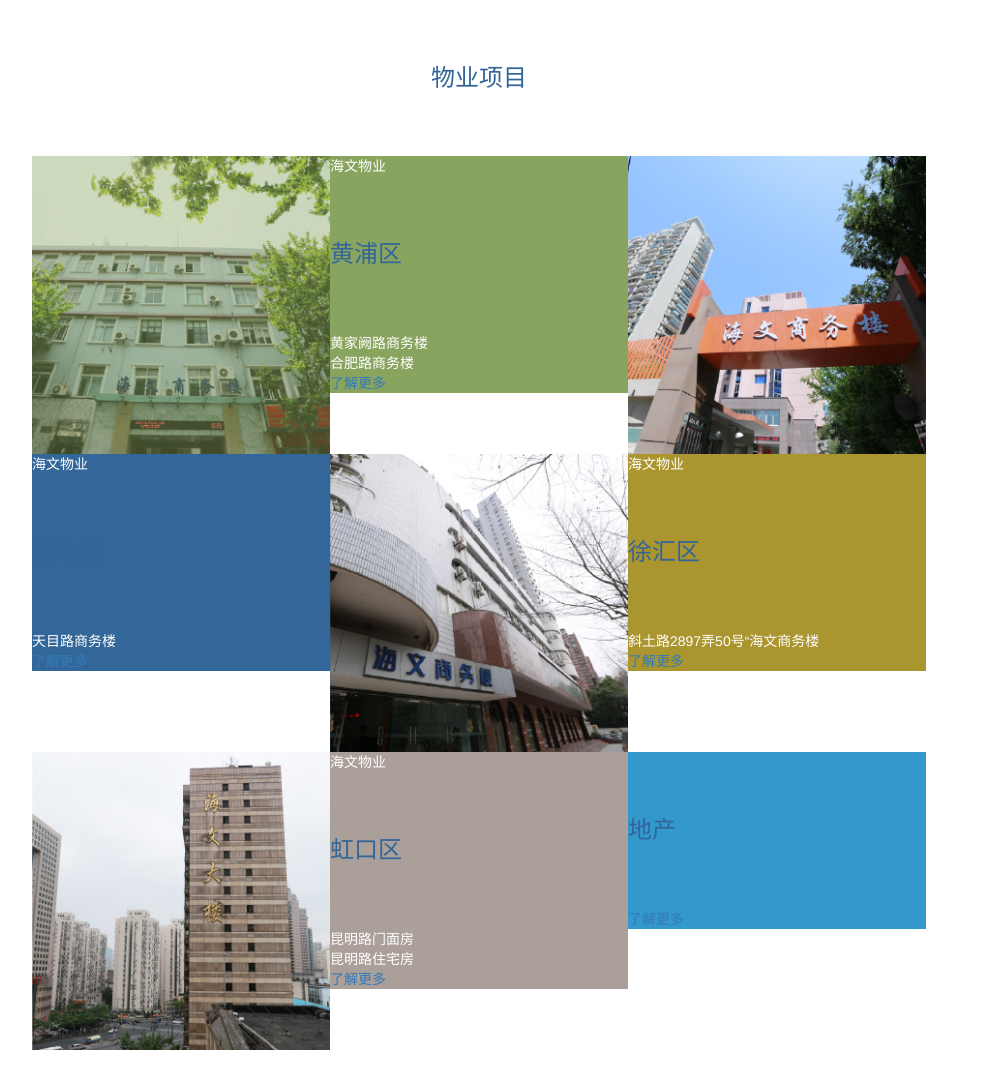
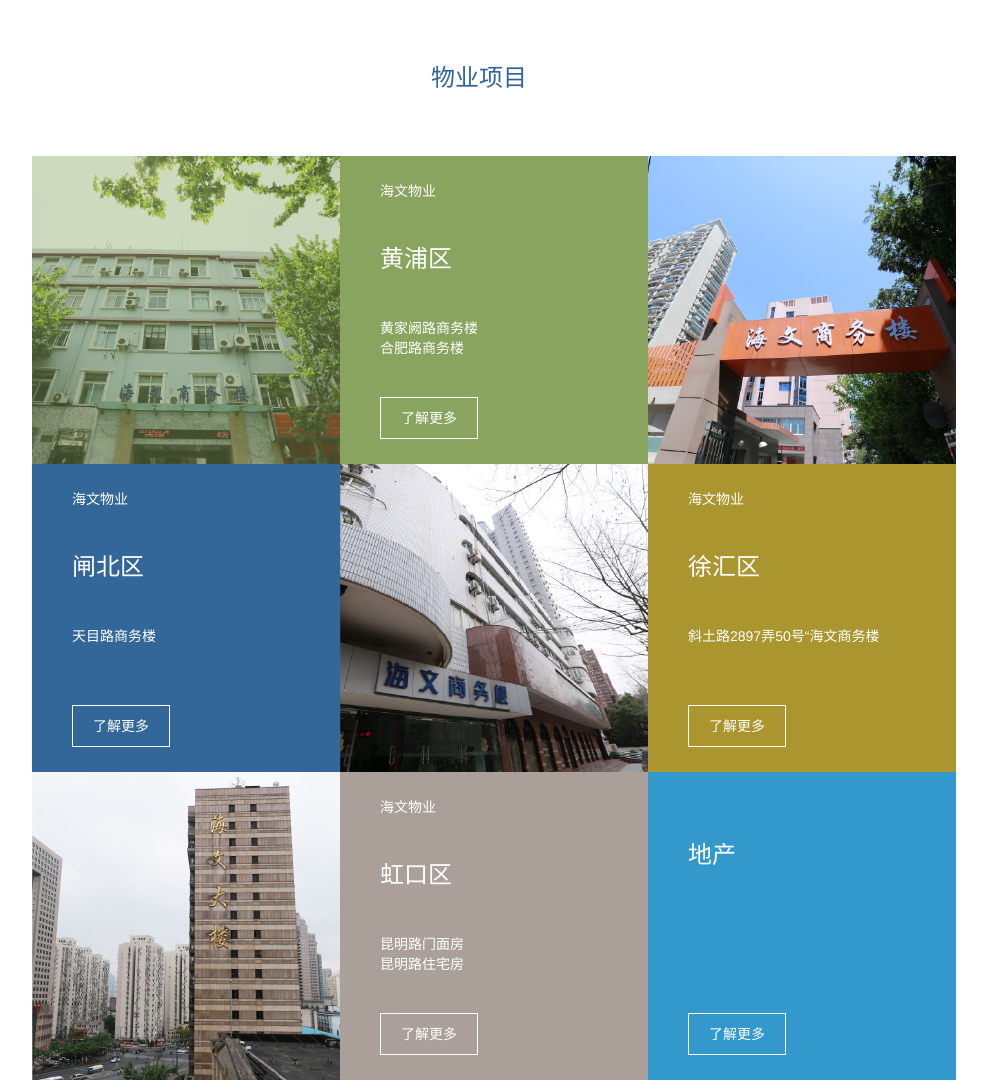
Before and after one commit to esong-fe/Hero-property, a website: page src/html/index/index.html in a window 1280 px wide. Shown: the top 1083 px of the page, without its empty margins (161-1148 px from the left). Drawn offline with nearby package versions, Linux system fonts and the light colour scheme; files that its build step writes are made by us from their sources.

Commit message:
首页完成

```diff
--- a/src/html/index/index.html
+++ b/src/html/index/index.html
@@ -21,66 +21,53 @@
             <h3 class="text-center">物业项目</h3>
 
             <div class="container">
-                <div class="row">
-                    <div class="col-sm-4">
-                        <div class="yx-square"><img class="img-responsive" src="index-1.jpg" alt="images" /></div>
+
+                <div class="clearfix center-block yx-square-map">
+                    <div class="yx-square-item">
+                        <img class="img-responsive" src="index-1.jpg" alt="images" />
                     </div>
-                    <div class="col-sm-4">
-                        <div class="yx-square yx-in-1">
+                    <div class="yx-square-item yx-in-1">
                         <div>海文物业</div>
                         <h3>黄浦区</h3>
 
                         <div>黄家阙路商务楼<br>合肥路商务楼</div>
                         <a href="#">了解更多</a>
                     </div>
+                    <div class="yx-square-item">
+                        <img class="img-responsive" src="index-2.jpg" alt="images" />
                     </div>
-                    <div class="col-sm-4">
-                        <div class="yx-square"><img class="img-responsive" src="index-2.jpg" alt="images" /></div>
-                    </div>
-                </div>
-                <div class="row">
-                    <div class="col-sm-4">
-                        <div class="yx-square yx-in-2">
+                    <div class="yx-square-item yx-in-2">
                         <div>海文物业</div>
                         <h3>闸北区</h3>
 
                         <div>天目路商务楼</div>
                         <a href="#">了解更多</a>
                     </div>
+                    <div class="yx-square-item">
+                        <img class="img-responsive" src="index-3.jpg" alt="images" />
                     </div>
-                    <div class="col-sm-4">
-                        <div class="yx-square"><img class="img-responsive" src="index-3.jpg" alt="images" /></div>
-                    </div>
-                    <div class="col-sm-4">
-                        <div class="yx-square yx-in-3">
+                    <div class="yx-square-item yx-in-3">
                         <div>海文物业</div>
                         <h3>徐汇区</h3>
 
                         <div>斜土路2897弄50号“海文商务楼</div>
                         <a href="#">了解更多</a>
                     </div>
-                    </div>
-                </div>
-                <div class="row">
-                    <div class="col-sm-4">
-                        <div class="yx-square"><img class="img-responsive" src="index-4.jpg" alt="images" /></div>
-                    </div>
-                    <div class="col-sm-4">
-                        <div class="yx-square yx-in-4">
+                    <div class="yx-square-item"><img class="img-responsive" src="index-4.jpg" alt="images" /></div>
+                    <div class="yx-square-item yx-in-4">
                         <div>海文物业</div>
                         <h3>虹口区</h3>
 
-                            <div>昆明路门面房<br />昆明路住宅房</div>
+                        <p>昆明路门面房<br />昆明路住宅房</p>
                         <a href="#">了解更多</a>
                     </div>
-                    </div>
-                    <div class="col-sm-4">
-                        <div class="yx-square yx-in-5">
+
+                    <div class="yx-square-item yx-in-5">
                         <h3>地产</h3>
 
                         <a href="#">了解更多</a>
                     </div>
-                    </div>
+
                 </div>
             </div>
         </section>
--- a/src/html/index/index.scss
+++ b/src/html/index/index.scss
@@ -23,23 +23,59 @@
     padding: 0;
   }
 
-  .yx-square {
-    color: #fff;
+  $square-width: 308px;
+
+  .yx-square-map {
+    width: $square-width * 3;
+  }
+
+  .yx-square-item {
+    width: $square-width;
+    height: $square-width;
+    float: left;
+  }
+
+  %p {
+    padding: 25px 40px;
+    position: relative;
+    &, & h3, & a {
+      color: #fff;
+    }
+    & h3 {
+      padding: 45px 0;
+    }
+    & a {
+      position: absolute;
+      bottom: 25px;
+      left: 40px;
+      padding: 10px 20px;
+      border: 1px solid #fff;
+      display: inline-block;
+
+      &:hover {
+        text-decoration: none;
+      }
+    }
   }
 
   .yx-in-1 {
+    @extend %p;
     background-color: #89a45f;
   }
   .yx-in-2 {
+    @extend %p;
     background-color: #336799;
   }
   .yx-in-3 {
+    @extend %p;
     background-color: #ab952f;
   }
   .yx-in-4 {
+    @extend %p;
     background-color: #aa9f99;
   }
   .yx-in-5 {
+    @extend %p;
     background-color: #3398cc;
   }
 }
```
Lines whose indentation alone changed are shown as unchanged.
